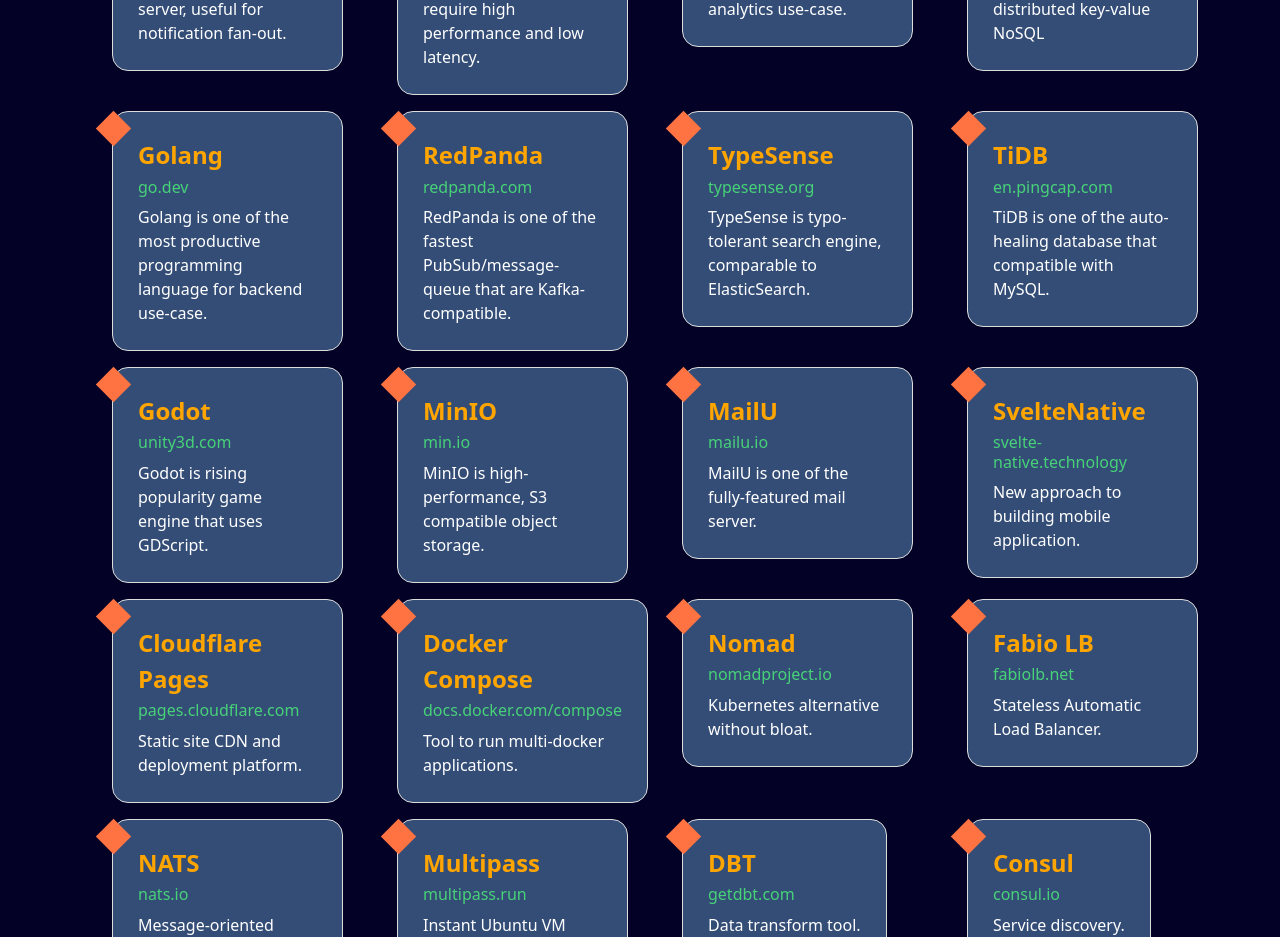
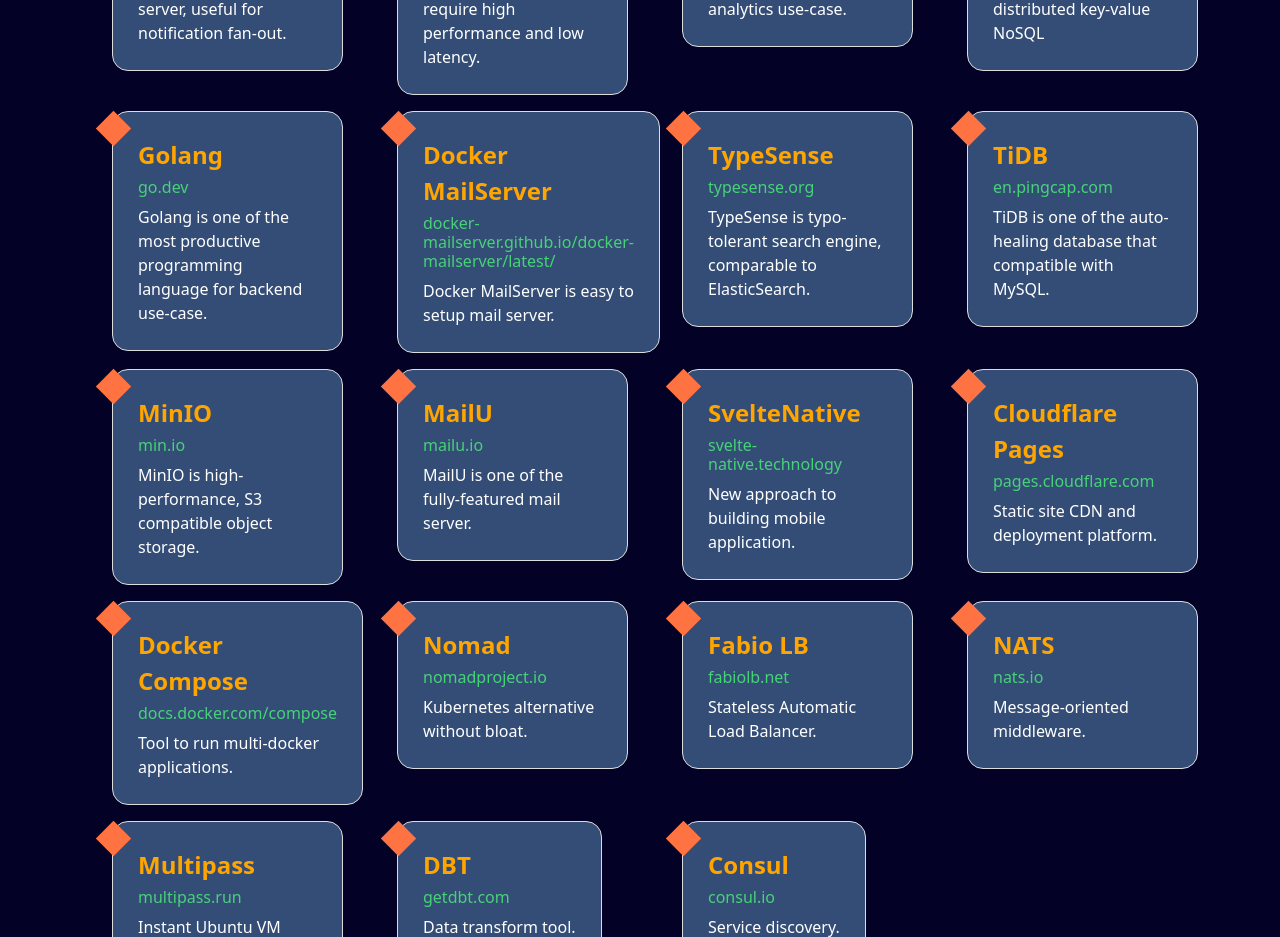
Before and after one commit to kokizzu/benalu.dev, a Svelte app: page / in a window 1280 px wide. Shown: the part 4420-5357 px from the top of the page. Built offline with nearby package versions, Linux system fonts and the light colour scheme.

Commit message:
update ourtech

```diff
--- a/src/routes/OurTechs.svelte
+++ b/src/routes/OurTechs.svelte
@@ -10,13 +10,16 @@
 		</div>
 		<div class="row">
 			<SmallBox title="Svelte" site="svelte.dev">
-				Svelte is programming language for building frontends use-case, productive version of the popular one: React, Vue, or Angular.
+				Svelte is programming language for building frontends use-case, productive version of the popular one:
+				React, Vue, or Angular.
 			</SmallBox>
 			<SmallBox title="Clickhouse" site="clickhouse.com">
-				Clickhouse is one of the fastest OLAP database in the world, it could achieve 1 million inserts per second, and sub-second complex queries.
+				Clickhouse is one of the fastest OLAP database in the world, it could achieve 1 million inserts per second,
+				and sub-second complex queries.
 			</SmallBox>
 			<SmallBox title="Tarantool" site="tarantool.io">
-				Tarantool is one of the fastest in-memory OLTP database that support SQL, it could achieve 200K TPS on single core.
+				Tarantool is one of the fastest in-memory OLTP database that support SQL, it could achieve 200K TPS on
+				single core.
 			</SmallBox>
 			<SmallBox title="Jelastic" site="jelastic.cloud">
 				Jelastic is super flexible PaaS: platform as a service and IaaS: infrastructure as a service provider.
@@ -36,18 +39,21 @@
 			<SmallBox title="Golang" site="go.dev">
 				Golang is one of the most productive programming language for backend use-case.
 			</SmallBox>
-			<SmallBox title="RedPanda" site="redpanda.com">
-				RedPanda is one of the fastest PubSub/message-queue that are Kafka-compatible.
+			<SmallBox title="Docker MailServer" site="docker-mailserver.github.io/docker-mailserver/latest/">
+				Docker MailServer is easy to setup mail server.
 			</SmallBox>
+			<!--			<SmallBox title="RedPanda" site="redpanda.com">-->
+			<!--				RedPanda is one of the fastest PubSub/message-queue that are Kafka-compatible.-->
+			<!--			</SmallBox>-->
 			<SmallBox title="TypeSense" site="typesense.org">
 				TypeSense is typo-tolerant search engine, comparable to ElasticSearch.
 			</SmallBox>
 			<SmallBox title="TiDB" site="en.pingcap.com">
 				TiDB is one of the auto-healing database that compatible with MySQL.
 			</SmallBox>
-			<SmallBox title="Godot" site="unity3d.com">
-				Godot is rising popularity game engine that uses GDScript.
-			</SmallBox>
+			<!--			<SmallBox title="Godot" site="unity3d.com">-->
+			<!--				Godot is rising popularity game engine that uses GDScript.-->
+			<!--			</SmallBox>-->
 			<SmallBox title="MinIO" site="min.io">
 				MinIO is high-performance, S3 compatible object storage.
 			</SmallBox>
```
